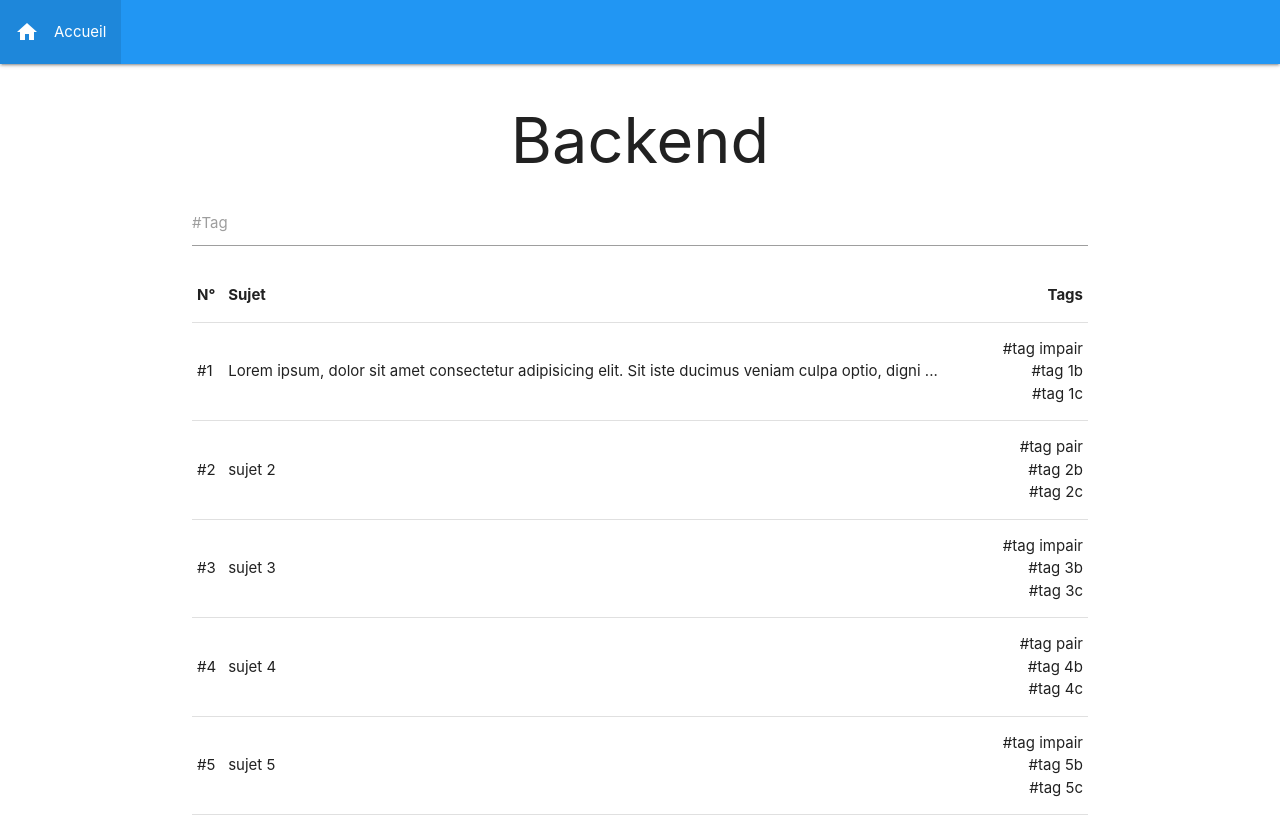
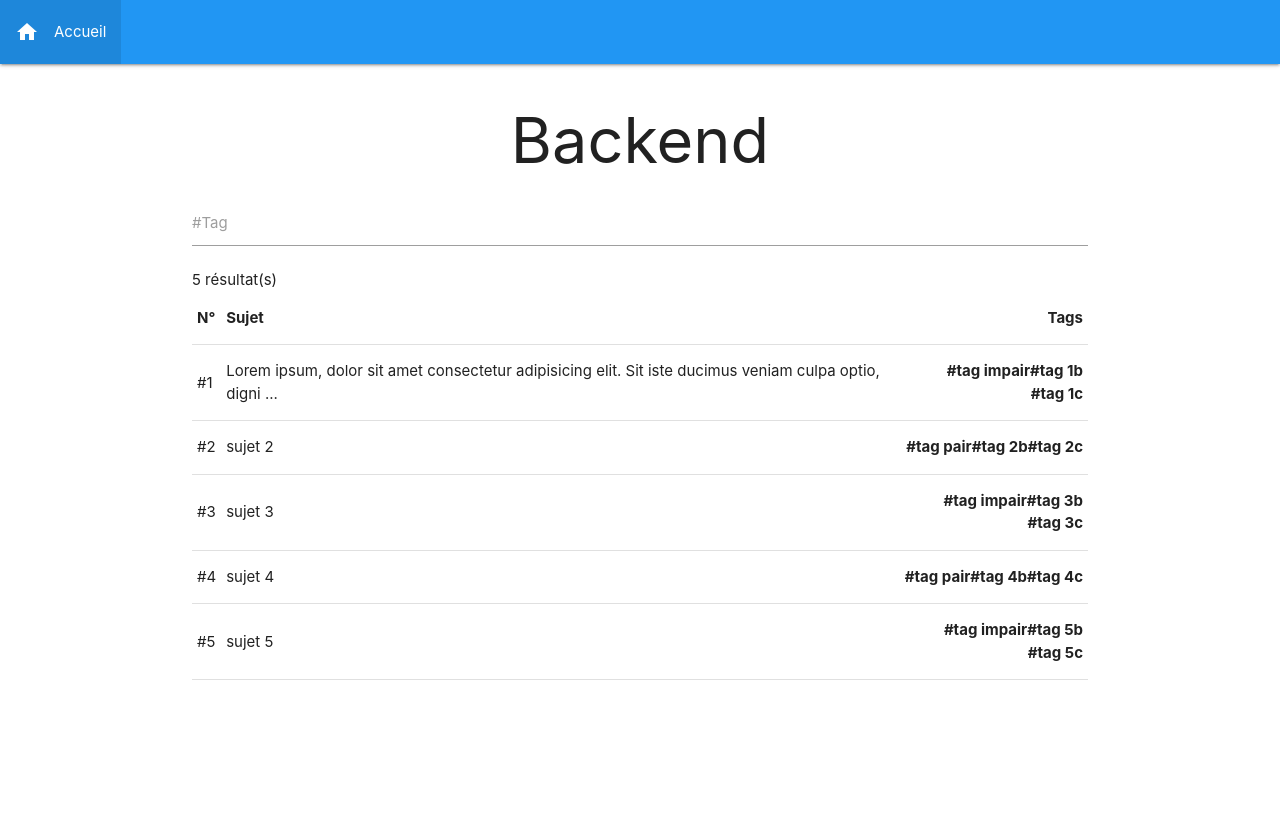
Before and after one commit to gI7DUmmY/quizz, a Vue app: page /backend in a window 1280 px wide. Built offline with nearby package versions, Linux system fonts and the light colour scheme; data requests are answered from the project's data file.

Commit message:
:art: :lipstick: filtre backend

```diff
--- a/src/components/Tableau.vue
+++ b/src/components/Tableau.vue
@@ -1,4 +1,5 @@
 <template>
+  <div>{{ qcm.length }} résultat(s)</div>
   <table class="highlight responsive-table">
     <thead>
       <tr>
@@ -22,6 +23,7 @@
             v-for="(tag, index) in question.tags"
             :key="index"
             class="tag"
+            :class="{ match: matched(tag) }"
           >
             #{{ tag }}
           </div>
@@ -32,16 +34,25 @@
 </template>
 
 <script>
+import { useRouter } from 'vue-router'
+
 export default {
-  props: [ 'qcm' ],
-  methods: {
-    GoDetails (id) {
-      this.$router.push({ name: 'Details', params: { id } })
-    }
+  props: [ 'qcm', 'search' ],
+  setup (props) {
+    const router  = new useRouter
+    const matched = (tag) => tag.includes(props.search)
+    const GoDetails = (id) => router.push({ name: 'Details', params: { id } })
+
+    return { matched, GoDetails }
   }
 }
 </script>
 
-<style>
-
+<style scoped>
+.tag{
+  display: inline-block;
+}
+.match {
+  font-weight: bold;
+}
 </style>
--- a/src/views/backend/Backend.vue
+++ b/src/views/backend/Backend.vue
@@ -7,7 +7,7 @@
         <label for="tag">#Tag</label>
       </div>
 
-      <Tableau :qcm="filtre" />
+      <Tableau :qcm="filtre" :search="search" />
     </div>
 
     <div v-else>
@@ -34,7 +34,7 @@ export default {
     const filtre = computed(() => {
       let lesTags = ''
 
-      if (search.value.length === 0) return qcm.value
+      if (!search.value) return qcm.value
       else {
         return qcm.value.filter(q => {
           q.tags.forEach(tag => {
@@ -60,7 +60,4 @@ export default {
 .num {
   font-weight: bold;
 }
-.tag{
-  display: inline-block;
-}
 </style>
```
